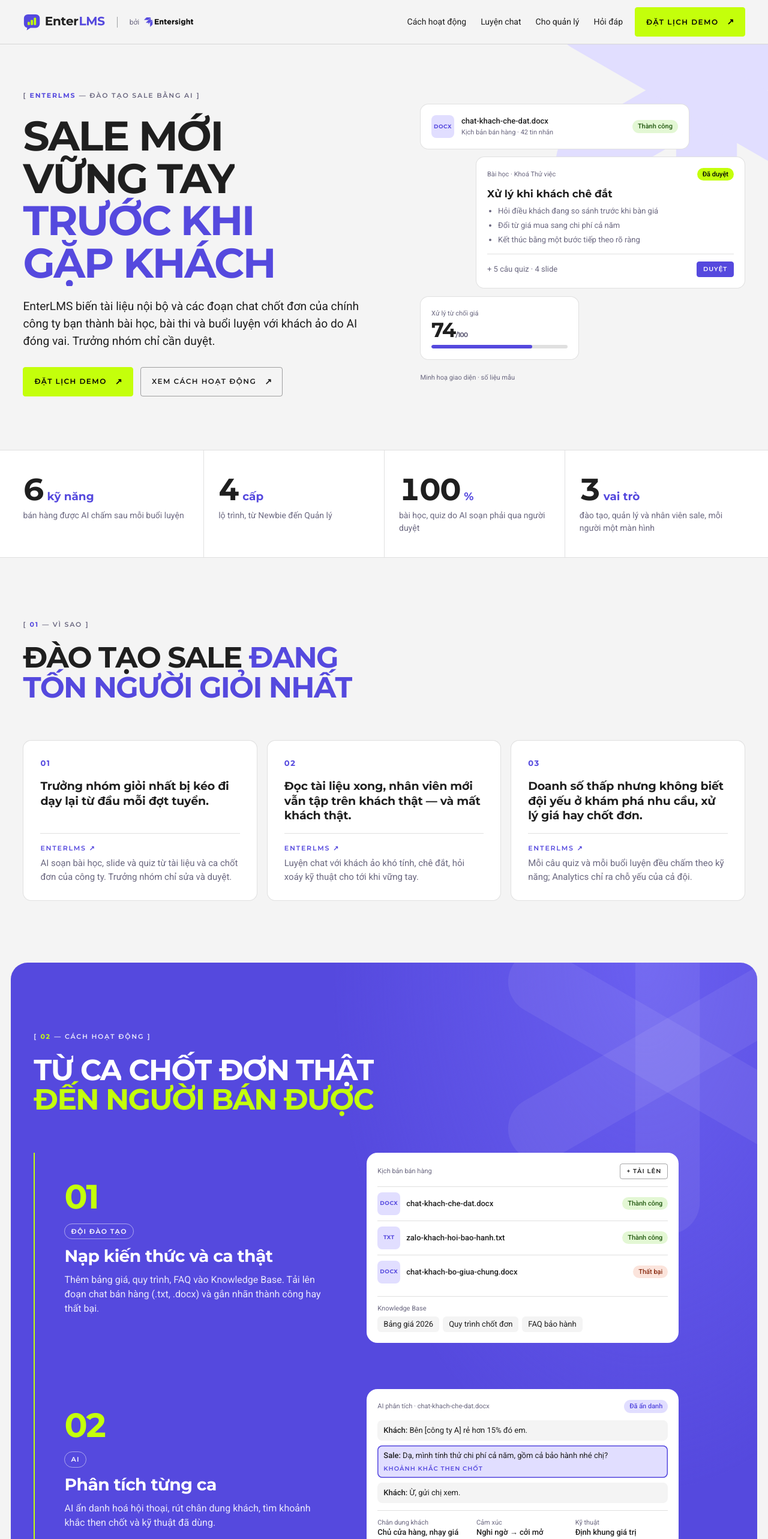
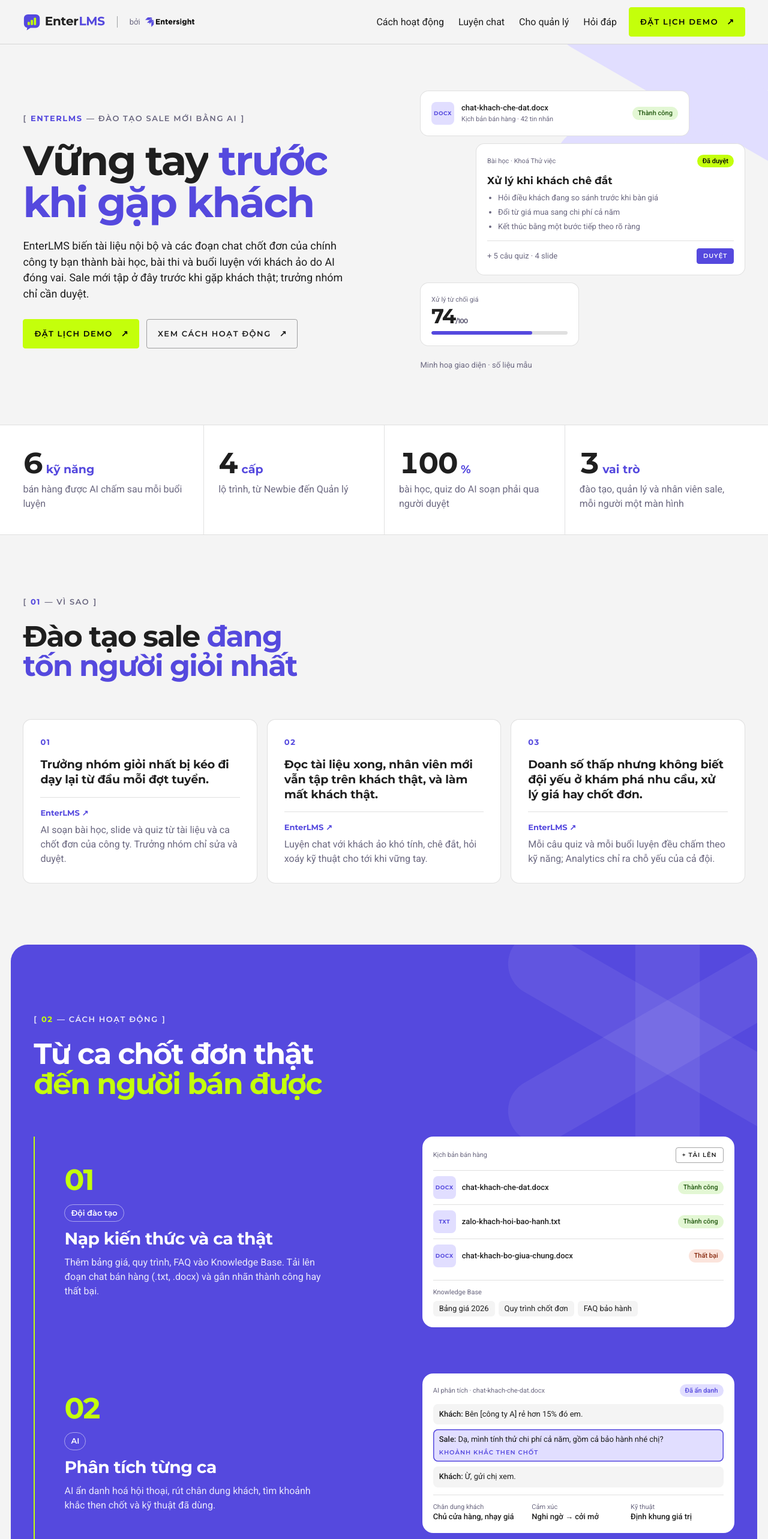
Before and after one commit to Entersight-Tech/landing-page, a Next.js app: page /lms in a window 1280 px wide. Shown: the top 2566 px of the page at 60% size. Built offline with nearby package versions, Linux system fonts and the light colour scheme.

Commit message:
/lms anti-slop pass (in progress)
Co-Authored-By: Claude Opus 5.5 <noreply@anthropic.com>
Claude-Session: https://claude.ai/code/session_0175saqyRSuWFEfr5ogcLMHd

```diff
--- a/src/app/lms/Display.tsx
+++ b/src/app/lms/Display.tsx
@@ -1,7 +1,8 @@
 import styles from "./lms.module.css";
 
-/** One run of a display headline: plain caps, a lowercase italic `mini`
- *  connector, or the one highlighted phrase (`hl`). */
+/** One run of a display headline: plain text (sentence case, written as it
+ *  should read; all-caps Vietnamese stacks its accents badly), a lowercase
+ *  italic `mini` connector, or the one highlighted phrase (`hl`). */
 export type Run = string | { mini: string } | { hl: string };
 
 /**
--- a/src/app/lms/Mocks.tsx
+++ b/src/app/lms/Mocks.tsx
@@ -3,7 +3,8 @@ import styles from "./lms.module.css";
 
 /* Product mock-ups drawn in HTML/SVG. They illustrate real screens of the
    LMS (scripts, AI analysis, review, learner view, analytics); every name
-   and number in them is sample data. */
+   and number in them is sample data. Each root carries data-ui: it is an
+   interface fragment, so its small app-sized type and borders are its own. */
 
 function Chip({ tone, children }: { tone: "ok" | "bad" | "draft" | "done" | "brand"; children: React.ReactNode }) {
   return <span className={`${styles.chip} ${styles[`chip_${tone}`]}`}>{children}</span>;
@@ -12,7 +13,7 @@ function Chip({ tone, children }: { tone: "ok" | "bad" | "draft" | "done" | "bra
 /** Hero: one sales chat becomes a reviewed lesson and a scored skill. */
 export function HeroStack() {
   return (
-    <figure className={styles.stack} aria-label="Minh hoạ: từ đoạn chat thật thành bài học đã duyệt">
+    <figure className={styles.stack} data-ui aria-label="Minh hoạ: từ đoạn chat thật thành bài học đã duyệt">
       <div className={`${styles.mock} ${styles.stackA}`}>
         <span className={styles.file} aria-hidden="true">
           DOCX
@@ -60,7 +61,7 @@ export function HeroStack() {
 export function StepMock({ step }: { step: number }) {
   if (step === 0)
     return (
-      <div className={styles.mock} aria-hidden="true">
+      <div className={styles.mock} aria-hidden="true" data-ui>
         <div className={styles.mockTop}>
           <small>Kịch bản bán hàng</small>
           <span className={styles.ghostBtn}>+ Tải lên</span>
@@ -93,7 +94,7 @@ export function StepMock({ step }: { step: number }) {
 
   if (step === 1)
     return (
-      <div className={styles.mock} aria-hidden="true">
+      <div className={styles.mock} aria-hidden="true" data-ui>
         <div className={styles.mockTop}>
           <small>AI phân tích · chat-khach-che-dat.docx</small>
           <Chip tone="brand">Đã ẩn danh</Chip>
@@ -129,7 +130,7 @@ export function StepMock({ step }: { step: number }) {
 
   if (step === 2)
     return (
-      <div className={styles.mock} aria-hidden="true">
+      <div className={styles.mock} aria-hidden="true" data-ui>
         <div className={styles.mockTop}>
           <small>Nội dung chờ duyệt · 3</small>
         </div>
@@ -159,7 +160,7 @@ export function StepMock({ step }: { step: number }) {
     );
 
   return (
-    <div className={styles.mock} aria-hidden="true">
+    <div className={styles.mock} aria-hidden="true" data-ui>
       <div className={styles.mockTop}>
         <small>Hôm nay của bạn</small>
         <Chip tone="brand">Thử việc</Chip>
@@ -204,7 +205,7 @@ export function Analytics() {
     .slice(0, 3);
 
   return (
-    <figure className={`${styles.mock} ${styles.analytics}`} aria-label="Minh hoạ Analytics của đội">
+    <figure className={`${styles.mock} ${styles.analytics}`} data-ui aria-label="Minh hoạ Analytics của đội">
       <div className={styles.mockTop}>
         <small>Analytics · Đội sale miền Nam</small>
         <span className={styles.levelTabs} aria-hidden="true">
--- a/src/app/lms/Roleplay.tsx
+++ b/src/app/lms/Roleplay.tsx
@@ -82,6 +82,7 @@ export default function Roleplay({ compact = false }: { compact?: boolean }) {
     <figure
       ref={ref}
       className={styles.rp}
+      data-ui
       aria-label="Minh hoạ một buổi luyện chat với khách ảo"
       data-started={started ? "" : undefined}
       data-scored={scored ? "" : undefined}
--- a/src/app/lms/data.ts
+++ b/src/app/lms/data.ts
@@ -21,7 +21,7 @@ export const whys = [
     fix: "AI soạn bài học, slide và quiz từ tài liệu và ca chốt đơn của công ty. Trưởng nhóm chỉ sửa và duyệt.",
   },
   {
-    pain: "Đọc tài liệu xong, nhân viên mới vẫn tập trên khách thật — và mất khách thật.",
+    pain: "Đọc tài liệu xong, nhân viên mới vẫn tập trên khách thật, và làm mất khách thật.",
     fix: "Luyện chat với khách ảo khó tính, chê đắt, hỏi xoáy kỹ thuật cho tới khi vững tay.",
   },
   {
--- a/src/app/lms/lms.module.css
+++ b/src/app/lms/lms.module.css
@@ -60,7 +60,7 @@
   font-weight: 700;
   line-height: 1.02;
   letter-spacing: -0.035em;
-  text-transform: uppercase;
+  /* sentence case: all-caps Vietnamese stacks its accents and reads slowly */
   text-wrap: balance;
 }
 
@@ -69,7 +69,6 @@
 }
 
 .h2 {
-  max-width: 16ch;
   font-size: clamp(30px, 3.8vw, 56px);
 }
 
@@ -98,8 +97,8 @@
   gap: 0.5em;
   font-family: var(--font-head);
   font-weight: 600;
-  font-size: 11px;
-  letter-spacing: 0.16em;
+  font-size: 13px;
+  letter-spacing: 0.12em;
   text-transform: uppercase;
   color: var(--text-muted);
 }
@@ -119,7 +118,7 @@
 
 .lead {
   max-width: 560px;
-  font-size: clamp(17px, 1.5vw, 21px);
+  font-size: clamp(17px, 1.4vw, 19px);
   line-height: 1.5;
 }
 
@@ -135,7 +134,7 @@
 .sub,
 .subDark {
   max-width: 600px;
-  font-size: clamp(16px, 1.3vw, 19px);
+  font-size: clamp(17px, 1.4vw, 19px);
 }
 
 .subDark {
@@ -150,7 +149,7 @@
   padding: 13px 16px 13px 18px;
   font-family: var(--font-head);
   font-weight: 600;
-  font-size: 12px;
+  font-size: 13px;
   letter-spacing: 0.12em;
   text-transform: uppercase;
   white-space: nowrap;
@@ -215,7 +214,8 @@
   display: flex;
   align-items: center;
   gap: 20px;
-  padding: 12px var(--gutter);
+  /* same frame as .wrap (1320px + gutter), so the bar and the content share margins */
+  padding: 12px max(var(--gutter), calc((100% - 1320px) / 2 + var(--gutter)));
   background: var(--surface);
   border-bottom: 1px solid var(--line);
 }
@@ -232,7 +232,7 @@
   gap: 8px;
   padding-left: 20px;
   border-left: 1px solid var(--line-strong);
-  font-size: 12px;
+  font-size: 13px;
   color: var(--text-muted);
 }
 
@@ -259,7 +259,7 @@
   display: flex;
   gap: 24px;
   margin-left: auto;
-  font-size: 14px;
+  font-size: 16px;
 }
 
 @media (hover: hover) and (pointer: fine) {
@@ -311,7 +311,7 @@
 }
 
 .heroCopy .h1 {
-  max-width: 11ch;
+  max-width: 14ch;
 }
 
 .ctas {
@@ -331,7 +331,7 @@
   height: 18px;
   border-radius: 999px;
   background: var(--accent);
-  box-shadow: 0 0 0 1px var(--ink) inset;
+  box-shadow: 0 0 0 1px var(--ink) inset; /* inset 1px ring, not a shadow; taste-skill-ignore */
   opacity: 0;
   pointer-events: none;
   transition: opacity 0.3s ease;
@@ -387,7 +387,7 @@
 
 .note {
   margin-top: 10px;
-  font-size: 11px;
+  font-size: 13px;
   color: var(--text-muted);
 }
 
@@ -414,7 +414,7 @@
 .chip_draft {
   background: var(--surface);
   color: var(--text-muted);
-  box-shadow: 0 0 0 1px var(--line) inset;
+  box-shadow: 0 0 0 1px var(--line) inset; /* inset ring inside a data-ui mock; taste-skill-ignore */
 }
 
 .chip_done {
@@ -613,7 +613,7 @@
 .transcript .key {
   position: relative;
   background: var(--purple-200);
-  box-shadow: 0 0 0 1.5px var(--majorelle-blue) inset;
+  box-shadow: 0 0 0 1.5px var(--majorelle-blue) inset; /* inset ring inside a data-ui mock; taste-skill-ignore */
 }
 
 .keyTag {
@@ -662,11 +662,11 @@
   padding: 7px 10px;
   border-radius: 6px;
   background: var(--surface-raised);
-  box-shadow: 0 0 0 1.5px var(--majorelle-blue) inset;
+  box-shadow: 0 0 0 1.5px var(--majorelle-blue) inset; /* inset ring inside a data-ui mock; taste-skill-ignore */
 }
 
 .ans::before {
-  content: "✓ ";
+  content: "✓ "; /* text check mark inside a data-ui mock; taste-skill-ignore */
   color: var(--majorelle-blue);
   font-weight: 700;
 }
@@ -832,7 +832,7 @@
   flex-direction: column;
   gap: 8px;
   padding: clamp(24px, 3vw, 40px) 24px clamp(24px, 3vw, 40px) 0;
-  font-size: 14px;
+  font-size: 16px;
   color: var(--text-muted);
 }
 
@@ -844,7 +844,7 @@
 .factsList b {
   font-family: var(--font-head);
   font-weight: 700;
-  font-size: clamp(36px, 4vw, 56px);
+  font-size: clamp(30px, 3.8vw, 56px);
   line-height: 1;
   letter-spacing: -0.035em;
   color: var(--text);
@@ -853,7 +853,7 @@
 
 .factsList b small {
   margin-left: 6px;
-  font-size: 0.36em;
+  font-size: 19px;
   letter-spacing: 0;
   color: var(--text-brand);
 }
@@ -910,7 +910,7 @@
   margin-top: auto;
   padding-top: 16px;
   border-top: 1px solid var(--line);
-  font-size: 15px;
+  font-size: 16px;
   color: var(--text-muted);
 }
 
@@ -918,10 +918,8 @@
   display: block;
   margin-bottom: 6px;
   font-family: var(--font-head);
-  font-weight: 600;
-  font-size: 11px;
-  letter-spacing: 0.16em;
-  text-transform: uppercase;
+  font-weight: 700;
+  font-size: 13px;
   color: var(--text-brand);
 }
 
@@ -943,8 +941,7 @@
 }
 
 .blue {
-  /* the one gradient the system allows: a radial highlight on blue */
-  background: radial-gradient(60% 70% at 85% 0%, #6a5ff0 0%, rgba(106, 95, 240, 0) 70%), var(--majorelle-blue);
+  background: var(--majorelle-blue);
   color: #ffffff;
 }
 
@@ -1049,7 +1046,7 @@
   display: block;
   font-family: var(--font-head);
   font-weight: 700;
-  font-size: clamp(44px, 4.4vw, 64px);
+  font-size: clamp(30px, 3.8vw, 56px);
   line-height: 1;
   letter-spacing: -0.035em;
   color: var(--accent);
@@ -1066,9 +1063,7 @@
   padding: 4px 10px;
   font-family: var(--font-head);
   font-weight: 600;
-  font-size: 11px;
-  letter-spacing: 0.12em;
-  text-transform: uppercase;
+  font-size: 13px;
   border: 1px solid rgba(255, 255, 255, 0.5);
   border-radius: 999px;
 }
@@ -1077,6 +1072,8 @@
   border: 0;
   border-radius: 18px;
   max-width: 520px;
+  /* sits on the right margin, like every other right-hand column */
+  margin-left: auto;
 }
 
 /* roleplay / managers / contact: copy beside a visual */
@@ -1109,13 +1106,13 @@
   gap: 4px;
   padding: 14px 0;
   border-bottom: 1px solid var(--line);
-  font-size: 15px;
+  font-size: 16px;
 }
 
 .points b {
   font-family: var(--font-head);
   font-weight: 700;
-  font-size: 16px;
+  font-size: 19px;
 }
 
 .points span {
@@ -1143,11 +1140,11 @@
 .tiles b {
   font-family: var(--font-head);
   font-weight: 700;
-  font-size: 17px;
+  font-size: 19px;
 }
 
 .tiles p {
-  font-size: 14px;
+  font-size: 16px;
   color: var(--text-muted);
 }
 
@@ -1162,7 +1159,7 @@
   margin-bottom: 14px;
   font-family: var(--font-head);
   font-weight: 700;
-  font-size: 18px;
+  font-size: 19px;
 }
 
 .tileHead small {
@@ -1182,7 +1179,7 @@
 
 .principles li {
   padding: 24px 24px 0 0;
-  font-size: 14px;
+  font-size: 16px;
 }
 
 .principles li + li {
@@ -1195,7 +1192,7 @@
   margin-bottom: 6px;
   font-family: var(--font-head);
   font-weight: 700;
-  font-size: 15px;
+  font-size: 19px;
 }
 
 .principles p {
@@ -1209,7 +1206,7 @@
   margin-bottom: 16px;
   border-radius: 999px;
   background: var(--accent);
-  box-shadow: 0 0 0 1px var(--ink) inset;
+  box-shadow: 0 0 0 1px var(--ink) inset; /* inset 1px ring, not a shadow; taste-skill-ignore */
 }
 
 /* phone-only CTA that follows the reader between hero and form */
@@ -1289,7 +1286,7 @@
   height: 8px;
   border-radius: 999px;
   background: var(--accent);
-  box-shadow: 0 0 0 1px var(--ink) inset;
+  box-shadow: 0 0 0 1px var(--ink) inset; /* inset ring inside a data-ui mock; taste-skill-ignore */
 }
 
 .rpTags {
@@ -1432,7 +1429,7 @@
   justify-content: space-between;
   gap: 12px;
   margin-top: 14px;
-  font-size: 11px;
+  font-size: 13px;
   color: var(--text-muted);
 }
 
@@ -1485,7 +1482,7 @@
 }
 
 .fit li::before {
-  content: "✓";
+  content: "✓"; /* typographic check mark (U+2713), not an emoji; taste-skill-ignore */
   position: absolute;
   left: 0;
   top: 0;
@@ -1519,7 +1516,7 @@
   gap: 16px;
   padding: 20px 0;
   font-weight: 500;
-  font-size: 18px;
+  font-size: 19px;
   cursor: pointer;
   list-style: none;
 }
@@ -1575,9 +1572,7 @@
   gap: 6px;
   font-family: var(--font-head);
   font-weight: 600;
-  font-size: 11px;
-  letter-spacing: 0.12em;
-  text-transform: uppercase;
+  font-size: 13px;
   color: var(--text-muted);
 }
 
@@ -1625,7 +1620,7 @@
 }
 
 .error {
-  font-size: 15px;
+  font-size: 16px;
   color: #a33a1f;
 }
 
@@ -1644,7 +1639,7 @@
 /* ---------- footer ---------- */
 .foot {
   padding: 32px 0;
-  font-size: 14px;
+  font-size: 13px;
   color: var(--text-muted);
 }
 
@@ -1947,7 +1942,7 @@
 
 /* the AI's key moment gets marked after the step shows */
 :global(html[data-lmsjs]) .page [data-reveal]:not([data-in]) .key {
-  box-shadow: none;
+  box-shadow: none; /* removes the ring; taste-skill-ignore */
   background: var(--surface);
 }
 
@@ -2022,6 +2017,10 @@
   .contactGrid,
   .jStep {
     grid-template-columns: minmax(0, 1fr);
+  }
+
+  .jMock .mock {
+    margin-left: 0;
   }
 
   .whys {
--- a/src/app/lms/page.tsx
+++ b/src/app/lms/page.tsx
@@ -110,18 +110,19 @@ export default function LmsPage() {
           <div className={`${styles.wrap} ${styles.heroGrid}`}>
             <div className={styles.heroCopy}>
               <span className={`${styles.label} ${styles.rise}`} style={d(0)}>
-                <b>{PRODUCT}</b> — Đào tạo sale bằng AI
+                <b>{PRODUCT}</b> — Đào tạo sale mới bằng AI
               </span>
               <Display
                 as="h1"
                 onLoad
                 className={styles.h1}
-                runs={["sale mới vững tay", { hl: "trước khi gặp khách" }]}
+                runs={["Vững tay", { hl: "trước khi gặp khách" }]}
               />
               <p className={`${styles.lead} ${styles.rise}`} style={d(3)}>
                 {PRODUCT} biến tài liệu nội bộ và các đoạn chat chốt đơn của chính
                 công ty bạn thành bài học, bài thi và buổi luyện với khách ảo do AI
-                đóng vai. Trưởng nhóm chỉ cần duyệt.
+                đóng vai. Sale mới tập ở đây trước khi gặp khách thật; trưởng nhóm
+                chỉ cần duyệt.
               </p>
               <div className={`${styles.ctas} ${styles.rise}`} style={d(4)}>
                 <a href="#contact" className={`${styles.btn} ${styles.solid}`}>
@@ -156,7 +157,7 @@ export default function LmsPage() {
           <div className={styles.wrap}>
             <div className={styles.intro} data-reveal>
               <Label no="01">Vì sao</Label>
-              <Display className={styles.h2} runs={["đào tạo sale", { hl: "đang tốn người giỏi nhất" }]} />
+              <Display className={styles.h2} runs={["Đào tạo sale", { hl: "đang tốn người giỏi nhất" }]} />
             </div>
             <ol className={styles.whys}>
               {whys.map((w, i) => (
@@ -183,7 +184,7 @@ export default function LmsPage() {
           <div className={styles.wrap}>
             <div className={styles.intro} data-reveal>
               <Label no="02">Cách hoạt động</Label>
-              <Display className={styles.h2} runs={["từ ca chốt đơn thật", { hl: "đến người bán được" }]} />
+              <Display className={styles.h2} runs={["Từ ca chốt đơn thật", { hl: "đến người bán được" }]} />
             </div>
             <ol className={styles.journey} data-track>
               {steps.map((s, i) => (
@@ -208,7 +209,7 @@ export default function LmsPage() {
           <div className={`${styles.wrap} ${styles.split}`}>
             <div className={styles.intro} data-reveal>
               <Label no="03">Luyện chat với AI</Label>
-              <Display className={styles.h2} runs={["luyện với khách ảo,", { hl: "nhận điểm thật" }]} />
+              <Display className={styles.h2} runs={["Luyện với khách\u00a0ảo,", { hl: "nhận điểm thật" }]} />
               <p className={styles.sub}>
                 AI đóng vai khách theo chân dung và cảm xúc rút từ chính các ca của công
                 ty: {personas.join(", ").toLowerCase()}. Kết thúc buổi, AI chấm điểm tổng
@@ -224,7 +225,7 @@ export default function LmsPage() {
           <div className={`${styles.wrap} ${styles.split} ${styles.splitTop}`}>
             <div className={styles.intro} data-reveal>
               <Label no="04">Cho quản lý</Label>
-              <Display className={styles.h2} runs={["biết đội", { hl: "yếu ở đâu" }]} />
+              <Display className={styles.h2} runs={["Biết đội", { hl: "yếu ở đâu" }]} />
               <ul className={styles.points}>
                 {managerPoints.map((p) => (
                   <li key={p.title}>
@@ -245,7 +246,7 @@ export default function LmsPage() {
           <div className={styles.wrap}>
             <div className={styles.intro} data-reveal>
               <Label no="05">Tính năng</Label>
-              <Display className={styles.h2} runs={["đủ cho cả", { hl: "vòng onboarding" }]} />
+              <Display className={styles.h2} runs={["Từ soạn bài", { hl: "đến\u00a0thi qua thử việc" }]} />
             </div>
             {(
               [
@@ -286,7 +287,7 @@ export default function LmsPage() {
           <div className={`${styles.wrap} ${styles.faqGrid}`}>
             <div className={styles.intro} data-reveal>
               <Label no="06">Hỏi đáp</Label>
-              <Display className={styles.h2} runs={["câu hỏi thường gặp"]} />
+              <Display className={styles.h2} runs={["Câu hỏi thường gặp"]} />
             </div>
             <div className={styles.faq}>
               {faqs.map((f) => (
@@ -304,7 +305,7 @@ export default function LmsPage() {
           <div className={`${styles.wrap} ${styles.split} ${styles.splitTop}`}>
             <div className={styles.intro} data-reveal>
               <Label no="07">Đặt lịch demo</Label>
-              <Display className={styles.h2} runs={["xem đội của bạn", { hl: "luyện thử" }]} />
+              <Display className={styles.h2} runs={["Xem đội của bạn", { hl: "luyện thử" }]} />
               <p className={styles.sub}>
                 Demo trên chính kịch bản bán hàng của bạn. {PRODUCT} hợp nhất khi:
               </p>
@@ -330,7 +331,7 @@ export default function LmsPage() {
             © {new Date().getFullYear()} {PRODUCT} · một sản phẩm của Entersight
           </span>
           <a href="mailto:info@entersight-tech.com">info@entersight-tech.com</a>
-          <Link href="/#solutions">← Các giải pháp khác của Entersight</Link>
+          <Link href="/#solutions">← Sản phẩm và dịch vụ khác của Entersight</Link>
         </div>
       </footer>
 
```
